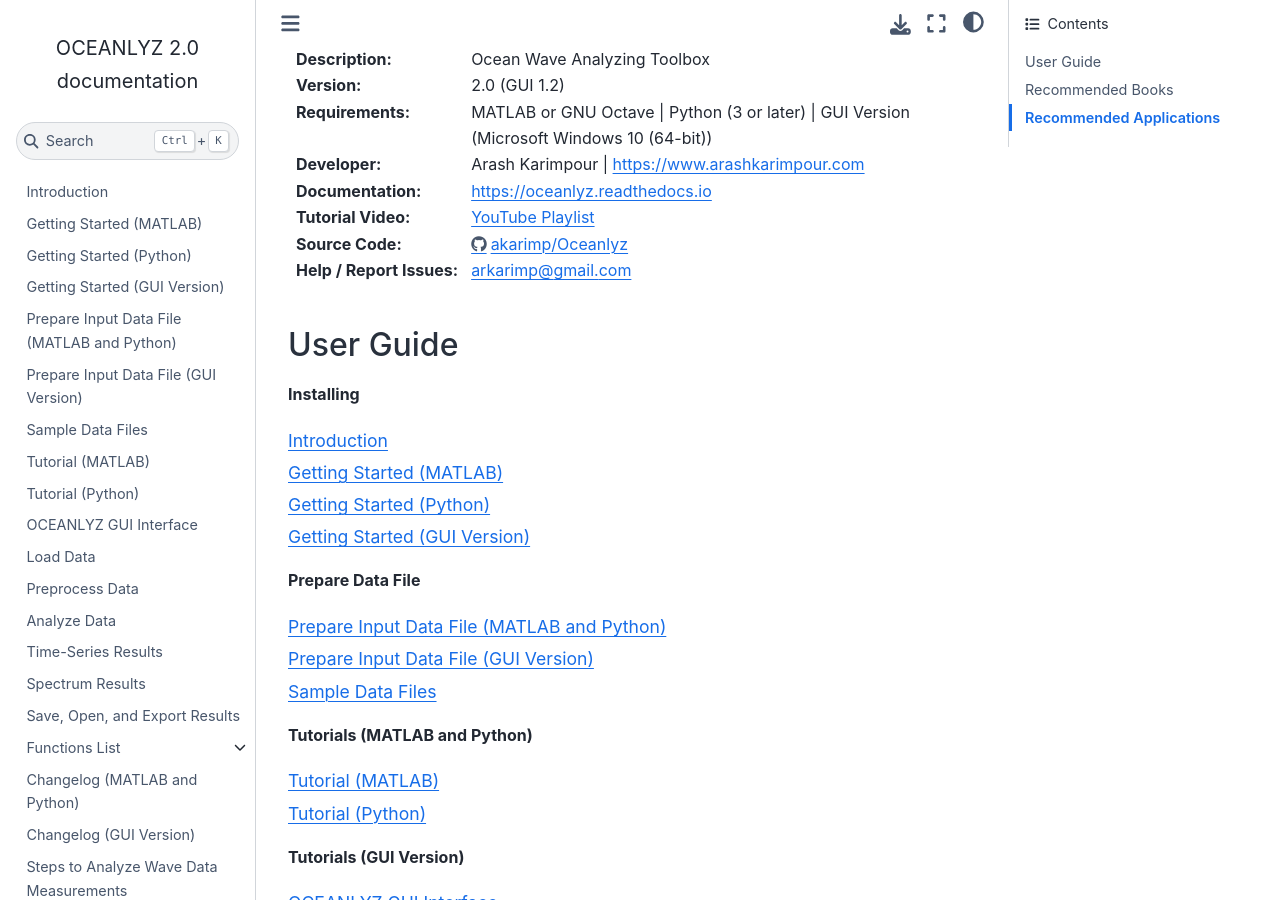
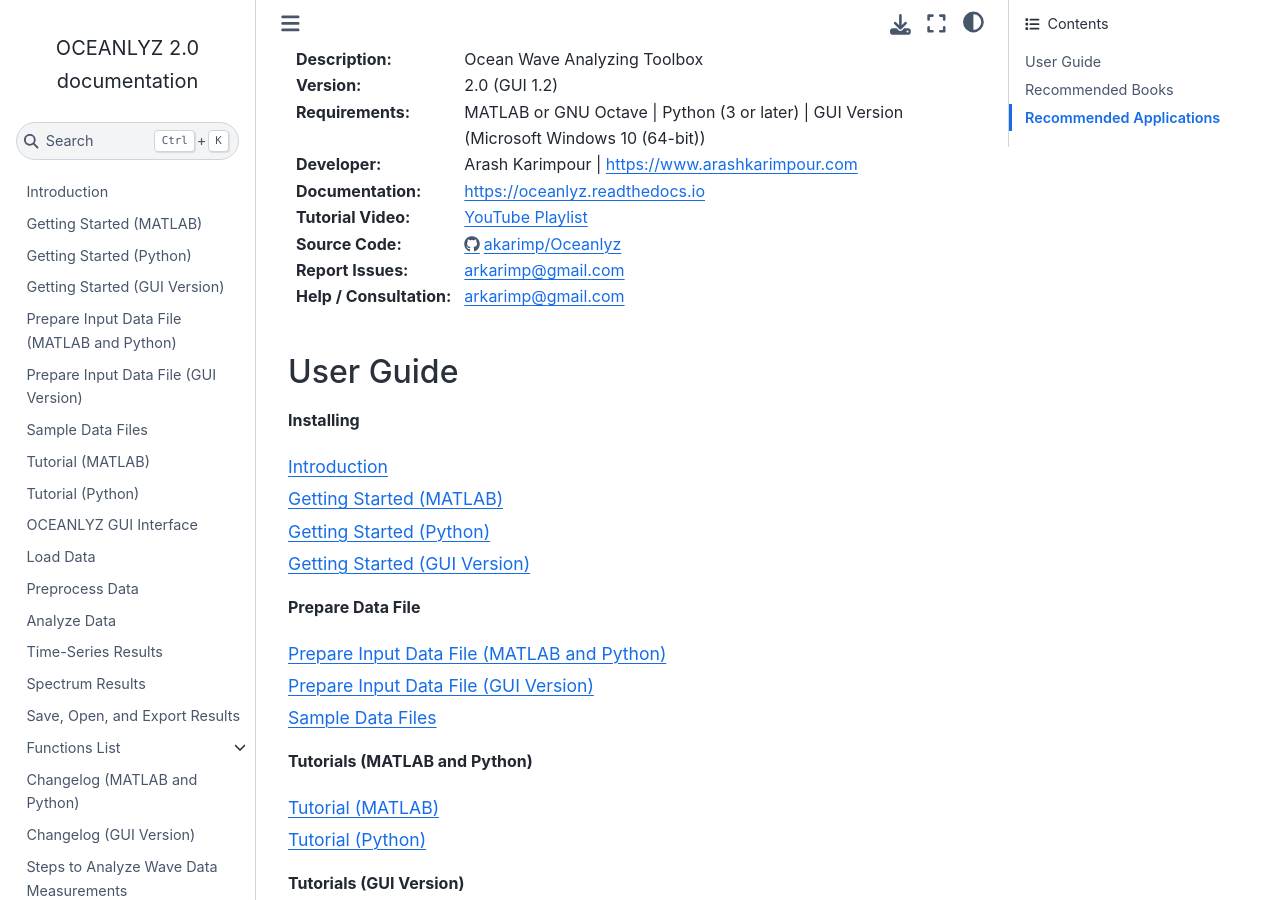
Before and after one commit to akarimp/Oceanlyz, a Sphinx documentation site: the page built from docs/index.rst, in a window 1280 px wide and 900 px high, scrolled down 454 px. Built offline with Sphinx 7.4.7 and the Sphinx Book theme 1.1.4, drawn with Linux system fonts in a browser that asks for light colours.

Commit message:
Update index.rst

```diff
--- a/docs/index.rst
+++ b/docs/index.rst
@@ -22,7 +22,8 @@
 :Documentation: https://oceanlyz.readthedocs.io
 :Tutorial Video: `YouTube Playlist <https://www.youtube.com/playlist?list=PLcrFHi9M_GZRTCshcgujlK7y5ZPim6afM>`_
 :Source Code: https://github.com/akarimp/Oceanlyz
-:Help / Report Issues: arkarimp@gmail.com
+:Report Issues: arkarimp@gmail.com
+:Help / Consultation: arkarimp@gmail.com
 
 User Guide
 ----------
```
